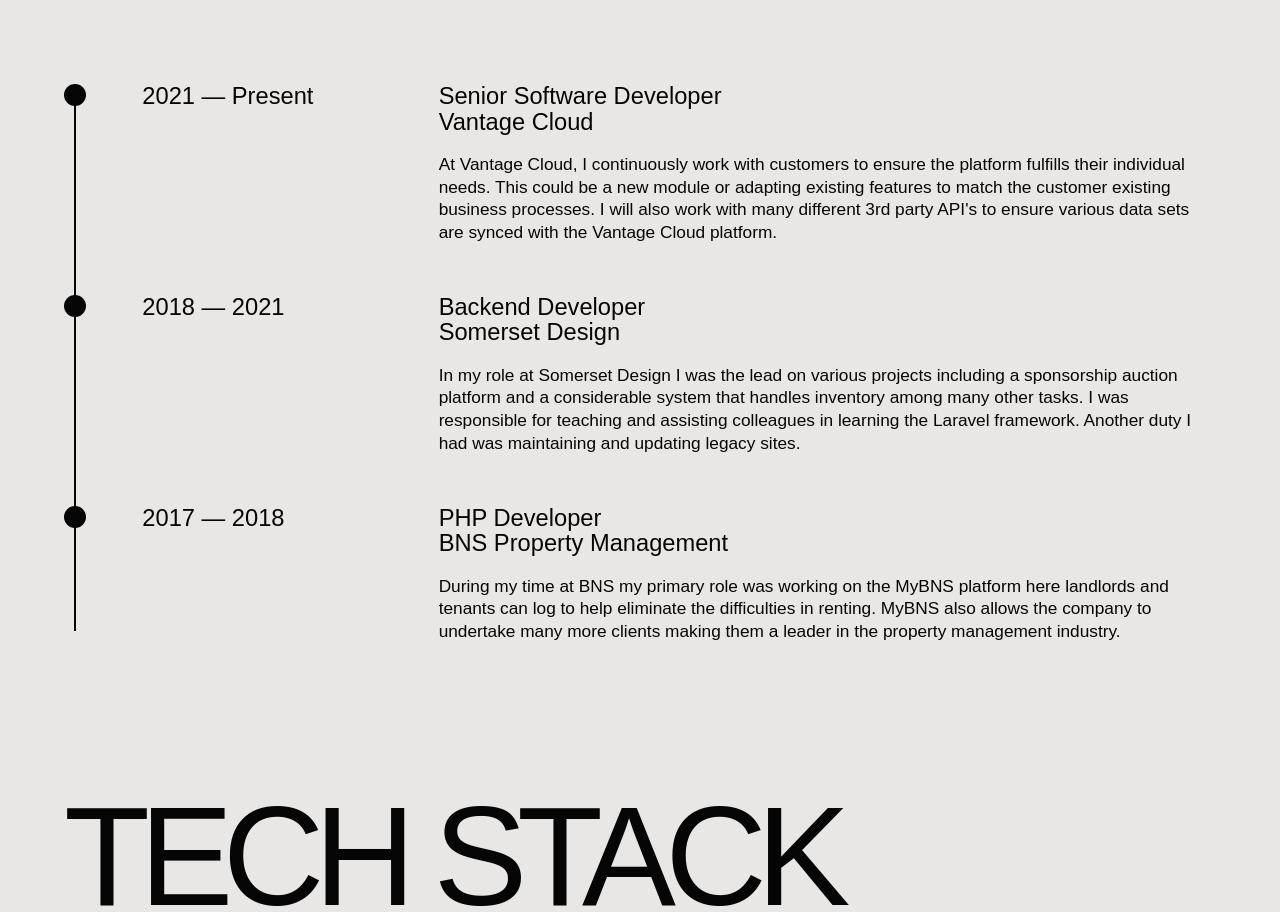
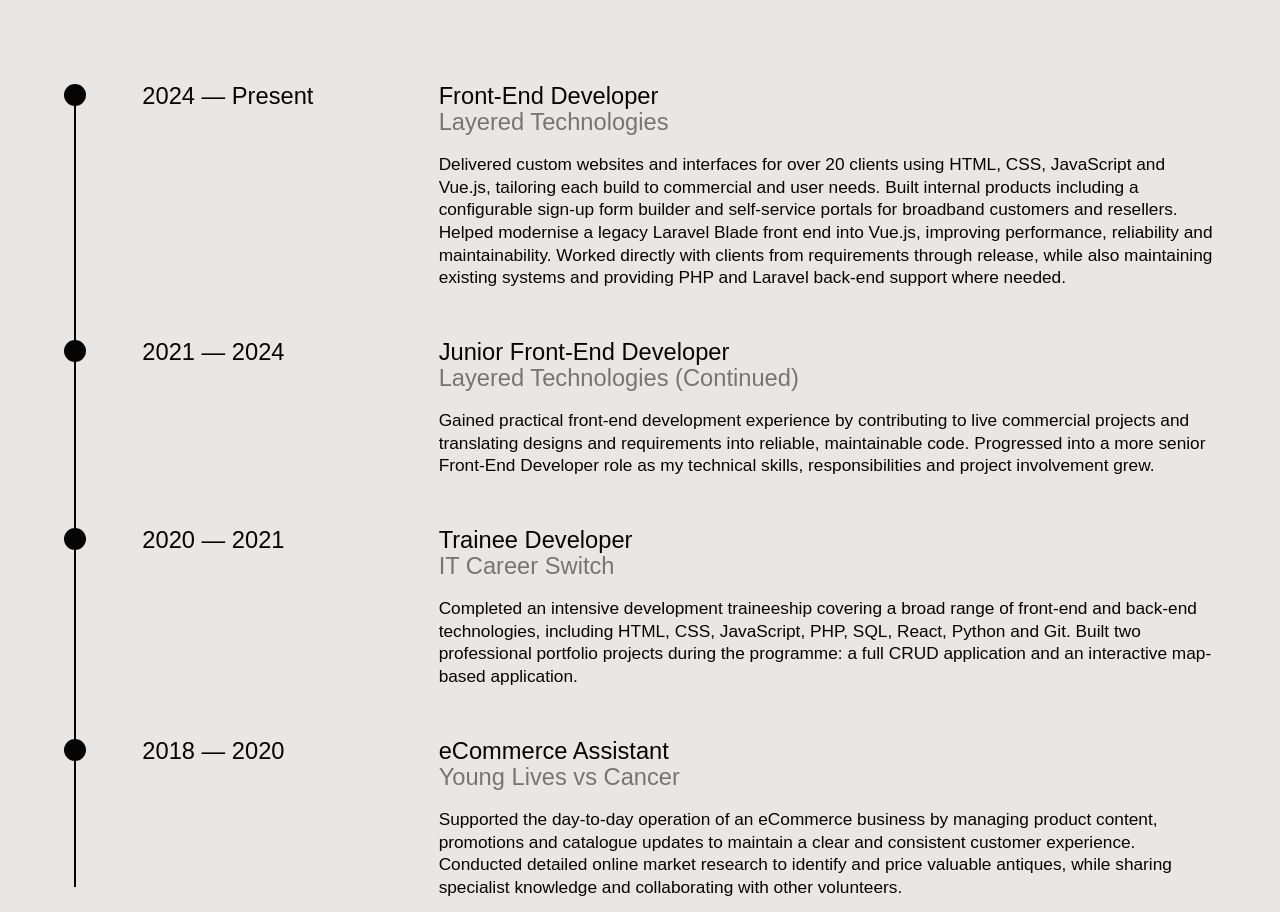
Before and after one commit to Matty1515/mshaw-portfolio, a Nuxt app: page / in a window 1280 px wide. Shown: the part 1780-2692 px from the top of the page. Built offline with nearby package versions, Linux system fonts and the light colour scheme.

Commit message:
Experience, about, and contact section changes

```diff
--- a/app/components/home/AboutSection.vue
+++ b/app/components/home/AboutSection.vue
@@ -63,7 +63,7 @@
     </div>
 
     <p class="about-copy">
-      I’m a creative web developer focused on building clean, accessible, high-performance digital experiences. I enjoy turning thoughtful design into smooth, modern products with strong front-end craft and dependable back-end foundations.
+      I’m a creative Font-End Developer focused on building clean, accessible, high-performance digital experiences. I enjoy turning thoughtful design into smooth, modern products with strong front-end craft and dependable back-end foundations.
     </p>
   </section>
 </template>
--- a/app/components/home/ContactSection.vue
+++ b/app/components/home/ContactSection.vue
@@ -60,14 +60,13 @@
 
 <style scoped>
 .contact-section {
-  min-height: 100vh;
-  min-height: 100svh;
+  min-height: 0;
   padding: clamp(68px, 5.6vw, 78px) 0 clamp(24px, 2.6vw, 40px);
   display: grid;
   grid-template-columns: minmax(0, 1.02fr) minmax(430px, 0.98fr);
-  grid-template-rows: auto minmax(0, 1fr);
+  grid-template-rows: auto auto;
   column-gap: clamp(64px, 7vw, 108px);
-  row-gap: clamp(48px, 6vw, 88px);
+  row-gap: clamp(28px, 3vw, 44px);
   scroll-margin-top: 0;
   color: var(--portfolio-text-colour);
   font-family: var(--portfolio-body-font);
@@ -112,7 +111,7 @@
 
 .contact-image {
   width: 100%;
-  max-height: 100px;
+  max-height: 200px;
   aspect-ratio: 1.86 / 1;
   grid-column: 2;
   grid-row: 1;
--- a/app/components/home/ExperienceSection.vue
+++ b/app/components/home/ExperienceSection.vue
@@ -6,13 +6,18 @@
       <li class="experience-item">
         <span class="experience-marker" aria-hidden="true"></span>
 
-        <p class="experience-date">2021 — Present</p>
+        <p class="experience-date">2024 — Present</p>
 
         <article class="experience-details">
-          <h3 class="experience-role">Senior Software Developer</h3>
-          <p class="experience-company">Vantage Cloud</p>
+          <h3 class="experience-role">Front-End Developer</h3>
+          <p class="experience-company">Layered Technologies</p>
           <p class="experience-description">
-            At Vantage Cloud, I continuously work with customers to ensure the platform fulfills their individual needs. This could be a new module or adapting existing features to match the customer existing business processes. I will also work with many different 3rd party API's to ensure various data sets are synced with the Vantage Cloud platform.
+            Delivered custom websites and interfaces for over 20 clients using HTML, CSS, JavaScript and
+            Vue.js, tailoring each build to commercial and user needs. Built internal products including a
+            configurable sign-up form builder and self-service portals for broadband customers and resellers.
+            Helped modernise a legacy Laravel Blade front end into Vue.js, improving performance, reliability
+            and maintainability. Worked directly with clients from requirements through release, while also
+            maintaining existing systems and providing PHP and Laravel back-end support where needed.
           </p>
         </article>
       </li>
@@ -20,13 +25,15 @@
       <li class="experience-item">
         <span class="experience-marker" aria-hidden="true"></span>
 
-        <p class="experience-date">2018 — 2021</p>
+        <p class="experience-date">2021 — 2024</p>
 
         <article class="experience-details">
-          <h3 class="experience-role">Backend Developer</h3>
-          <p class="experience-company">Somerset Design</p>
+          <h3 class="experience-role">Junior Front-End Developer</h3>
+          <p class="experience-company">Layered Technologies (Continued)</p>
           <p class="experience-description">
-            In my role at Somerset Design I was the lead on various projects including a sponsorship auction platform and a considerable system that handles inventory among many other tasks. I was responsible for teaching and assisting colleagues in learning the Laravel framework. Another duty I had was maintaining and updating legacy sites.
+            Gained practical front-end development experience by contributing to live commercial projects and
+            translating designs and requirements into reliable, maintainable code. Progressed into a more senior
+            Front-End Developer role as my technical skills, responsibilities and project involvement grew.
           </p>
         </article>
       </li>
@@ -34,13 +41,33 @@
       <li class="experience-item">
         <span class="experience-marker" aria-hidden="true"></span>
 
-        <p class="experience-date">2017 — 2018</p>
+        <p class="experience-date">2020 — 2021</p>
 
         <article class="experience-details">
-          <h3 class="experience-role">PHP Developer</h3>
-          <p class="experience-company">BNS Property Management</p>
+          <h3 class="experience-role">Trainee Developer</h3>
+          <p class="experience-company">IT Career Switch</p>
           <p class="experience-description">
-            During my time at BNS my primary role was working on the MyBNS platform here landlords and tenants can log to help eliminate the difficulties in renting. MyBNS also allows the company to undertake many more clients making them a leader in the property management industry.
+            Completed an intensive development traineeship covering a broad range of front-end and back-end
+            technologies, including HTML, CSS, JavaScript, PHP, SQL, React, Python and Git. Built two professional
+            portfolio projects during the programme: a full CRUD application and an interactive map-based
+            application.
+          </p>
+        </article>
+      </li>
+
+      <li class="experience-item">
+        <span class="experience-marker" aria-hidden="true"></span>
+
+        <p class="experience-date">2018 — 2020</p>
+
+        <article class="experience-details">
+          <h3 class="experience-role">eCommerce Assistant</h3>
+          <p class="experience-company">Young Lives vs Cancer</p>
+          <p class="experience-description">
+            Supported the day-to-day operation of an eCommerce business by managing product content, promotions
+            and catalogue updates to maintain a clear and consistent customer experience. Conducted detailed
+            online market research to identify and price valuable antiques, while sharing specialist knowledge
+            and collaborating with other volunteers.
           </p>
         </article>
       </li>
@@ -120,6 +147,12 @@
   font-size: clamp(20px, 1.85vw, 29px);
   font-weight: 500;
   line-height: 1.08;
+}
+
+.experience-company {
+  opacity: 0.5;
+  font-weight: 200;
+  font-size: clamp(18px, 1.85vw, 25px);
 }
 
 .experience-date {
--- a/app/components/home/HeroSection.vue
+++ b/app/components/home/HeroSection.vue
@@ -19,7 +19,7 @@
 
     <p class="portfolio-statement">
       I support designers<br>
-      and agencies with<br>
+      and clients with<br>
       creative development
     </p>
 
--- a/app/components/home/TechStackSection.vue
+++ b/app/components/home/TechStackSection.vue
@@ -2,10 +2,9 @@
 const frontEndSkills = [
   'HTML5',
   'CSS3',
+  'JavaScript',
   'Sass',
   'Tailwind CSS',
-  'JavaScript',
-  'TypeScript',
   'Vue 3',
   'Nuxt',
   'Vite',
@@ -21,8 +20,6 @@
   'MySQL',
   'Node.js',
   'Git',
-  'Docker',
-  'CI/CD',
 ];
 </script>
 
```
